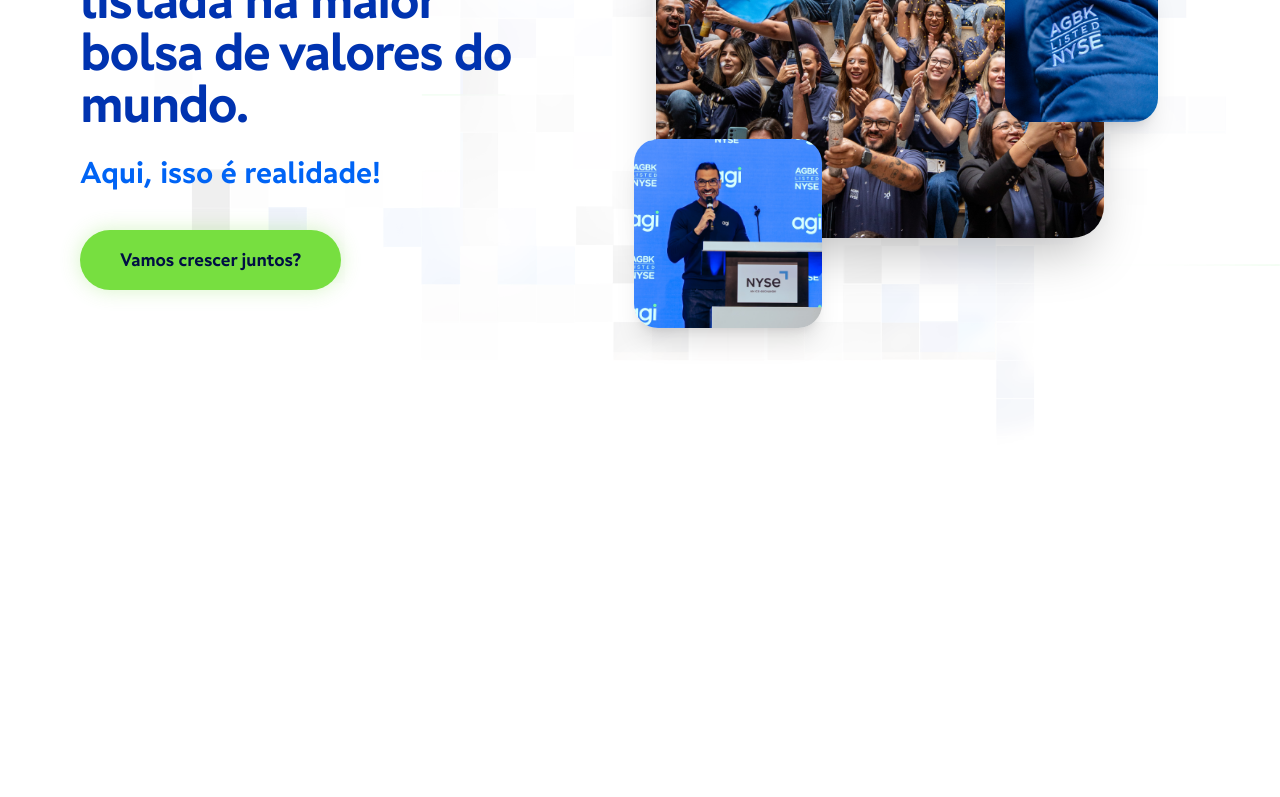
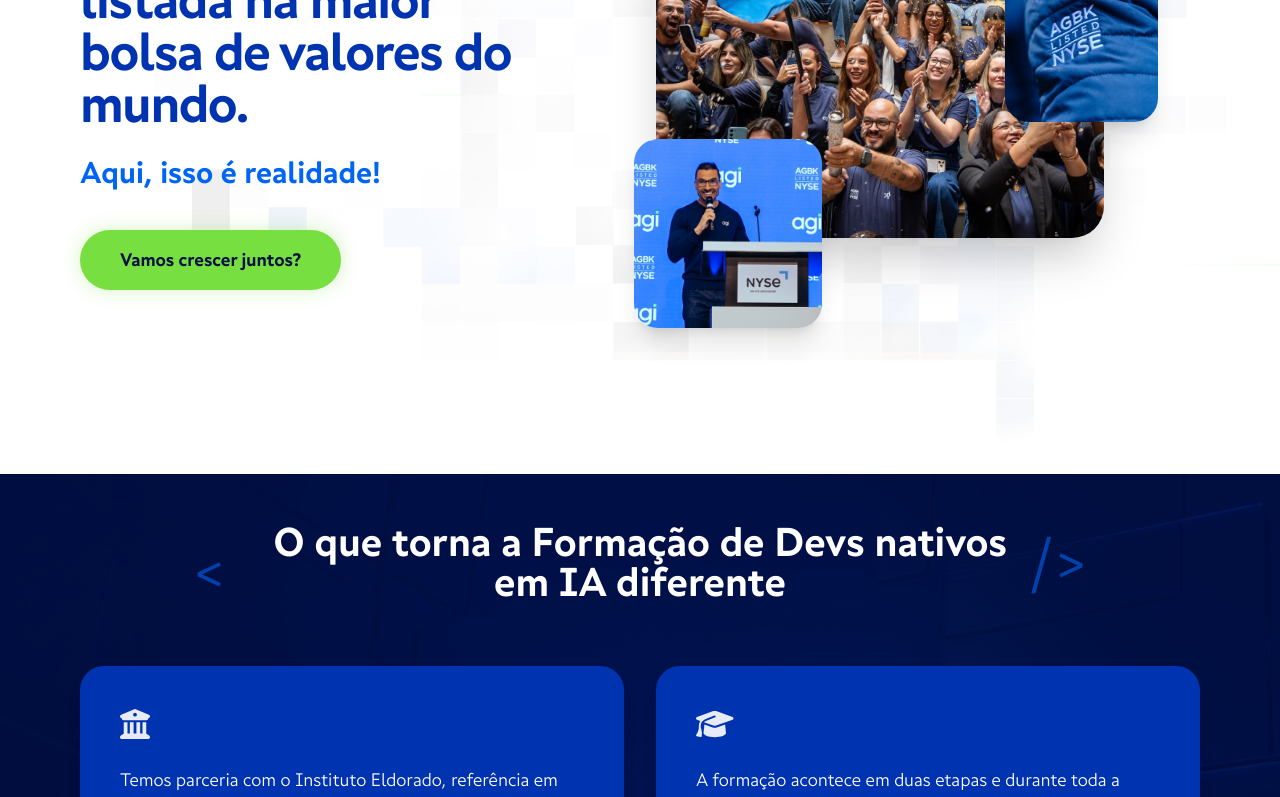
Before and after one commit to Uriel3coletivo/formacao-devs-ia, a Next.js app: page / in a window 1280 px wide. Shown: the part 2000-2797 px from the top of the page. Before the commit the page ends 2474 px from the top, so only its background shows below. Built offline with nearby package versions, Linux system fonts and the light colour scheme.

Commit message:
Update page.js

```diff
--- a/src/app/page.js
+++ b/src/app/page.js
@@ -2,6 +2,7 @@ import Navigation from '../components/Navigation'
 import Hero from '../components/Hero'
 import Oportunidade from '../components/Oportunidade'
 import Imagine from '../components/Imagine'
+import Diferenciais from '../components/Diferenciais'
 
 export default function Home() {
   return (
@@ -10,6 +11,7 @@ export default function Home() {
       <Hero />
       <Oportunidade />
       <Imagine />
+      <Diferenciais />
     </main>
   )
 }
```
